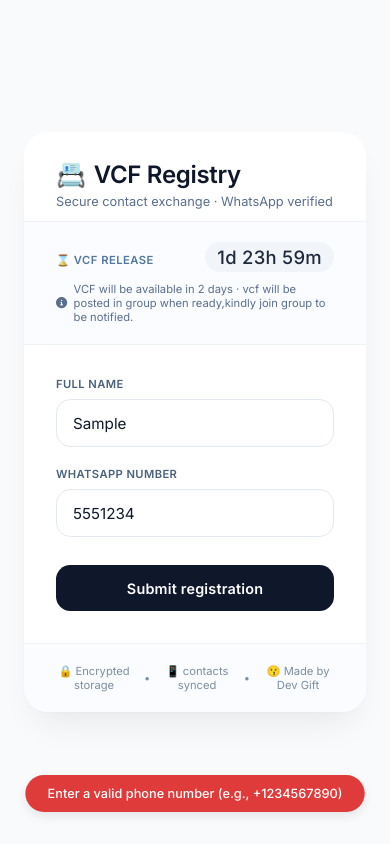
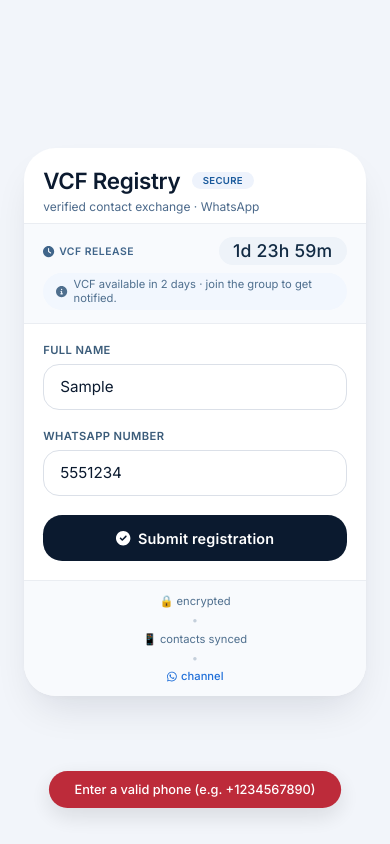
Before and after one commit to Giftfx-ship/Vcf, a website: page public/user.html in a window 390 px wide. Both pictures are taken after typing "Sample", "5551234" into the empty fields and a click on the button "Submit registration". Drawn offline with Linux system fonts and the light colour scheme; no server answers.

Commit message:
Update user.html

```diff
--- a/public/user.html
+++ b/public/user.html
@@ -3,7 +3,7 @@
 <head>
   <meta charset="UTF-8">
   <meta name="viewport" content="width=device-width, initial-scale=1.0, user-scalable=yes">
-    <title>VCF Registry | Contact Exchange</title>
+  <title>VCF Registry · secure contact exchange</title>
   <link href="https://fonts.googleapis.com/css2?family=Inter:opsz,wght@14..32,300;14..32,400;14..32,500;14..32,600;14..32,700&display=swap" rel="stylesheet">
   <style>
     * {
@@ -13,70 +13,83 @@
     }
 
     body {
-            background: #f8fafc;
+      background: #f2f5fa;
       font-family: 'Inter', -apple-system, BlinkMacSystemFont, 'Segoe UI', sans-serif;
       min-height: 100vh;
       display: flex;
       align-items: center;
       justify-content: center;
       padding: 1.5rem;
-            color: #0f172a;
+      color: #0b1a2f;
     }
 
-        /* Main container */
     .container {
-            max-width: 520px;
+      max-width: 540px;
       width: 100%;
       margin: 0 auto;
     }
 
-        /* Card - mature, clean, subtle */
+    /* main card – crisp, elevated, neutral */
     .card {
       background: #ffffff;
-            border-radius: 1.5rem;
-            box-shadow: 0 20px 35px -12px rgba(0, 0, 0, 0.08), 0 1px 2px rgba(0, 0, 0, 0.02);
+      border-radius: 2rem;
+      box-shadow: 0 20px 40px -12px rgba(0, 20, 40, 0.12), 0 2px 4px rgba(0,0,0,0.02);
       overflow: hidden;
-            transition: box-shadow 0.2s ease;
+      transition: box-shadow 0.25s ease;
     }
 
     .card:hover {
-            box-shadow: 0 25px 40px -14px rgba(0, 0, 0, 0.12);
+      box-shadow: 0 28px 48px -16px rgba(0, 20, 40, 0.18);
     }
 
-        /* Header */
+    /* header – minimal, with subtle accent */
     .header {
-            padding: 1.75rem 2rem 0.75rem 2rem;
-            border-bottom: 1px solid #eef2f6;
+      padding: 1.8rem 2rem 0.8rem 2rem;
+      border-bottom: 1px solid #eaedf2;
+      display: flex;
+      align-items: center;
+      justify-content: space-between;
+      flex-wrap: wrap;
     }
 
-        .header h1 {
-            font-size: 1.5rem;
-            font-weight: 600;
-            letter-spacing: -0.3px;
-            color: #0f172a;
+    .header-left {
       display: flex;
       align-items: center;
       gap: 0.5rem;
     }
 
-        .header h1::before {
-            content: "📇";
-            font-size: 1.5rem;
-            font-weight: normal;
+    .header-left h1 {
+      font-size: 1.4rem;
+      font-weight: 600;
+      letter-spacing: -0.3px;
+      color: #0b1a2f;
+    }
+
+    .badge {
+      background: #eef3fc;
+      padding: 0.2rem 0.7rem;
+      border-radius: 2rem;
+      font-size: 0.6rem;
+      font-weight: 600;
+      color: #1a5a9c;
+      letter-spacing: 0.3px;
+      text-transform: uppercase;
+      margin-left: 0.2rem;
     }
 
     .subhead {
-            font-size: 0.8rem;
-            color: #5b6e8c;
-            margin-top: 0.35rem;
+      font-size: 0.75rem;
+      color: #4c6a8b;
       font-weight: 400;
+      width: 100%;
+      margin-top: 0.3rem;
     }
 
-        /* Timer section - compact, elegant */
+    /* timer – clean, monospace, calm */
     .timer-section {
-            padding: 1.25rem 2rem;
-            background: #fafcff;
-            border-bottom: 1px solid #eef2f6;
+      padding: 1rem 2rem 0.8rem 2rem;
+      background: #f8fafd;
+      border-bottom: 1px solid #eaedf2;
     }
 
     .timer-row {
@@ -88,45 +101,52 @@
     }
 
     .timer-label {
-            font-size: 0.7rem;
+      font-size: 0.65rem;
       font-weight: 600;
       text-transform: uppercase;
       letter-spacing: 0.5px;
-            color: #52789e;
+      color: #40658a;
+      display: flex;
+      align-items: center;
+      gap: 0.3rem;
     }
 
     .timer-value {
       font-family: 'Inter', monospace;
-            font-size: 1.15rem;
+      font-size: 1.1rem;
       font-weight: 500;
-            background: #f1f5f9;
-            padding: 0.25rem 0.75rem;
-            border-radius: 2rem;
-            color: #1e293b;
-            letter-spacing: 0.3px;
+      background: #eef3f9;
+      padding: 0.2rem 0.9rem;
+      border-radius: 3rem;
+      color: #122b44;
+      letter-spacing: 0.2px;
     }
 
     .timer-note {
       font-size: 0.7rem;
-            color: #5b6e8c;
-            margin-top: 0.6rem;
+      color: #4f6f8e;
+      margin-top: 0.5rem;
       display: flex;
       align-items: center;
       gap: 0.4rem;
+      background: #f2f7fe;
+      padding: 0.3rem 0.8rem;
+      border-radius: 3rem;
+      width: fit-content;
     }
 
     .timer-note i {
-            font-size: 0.65rem;
-            color: #3b82f6;
+      font-size: 0.6rem;
+      color: #2a7de1;
     }
 
-        /* Form styling - refined */
+    /* form – airy, modern */
     .form {
-            padding: 2rem;
+      padding: 1.8rem 2rem 1.5rem 2rem;
     }
 
     .form-group {
-            margin-bottom: 1.25rem;
+      margin-bottom: 1.2rem;
     }
 
     label {
@@ -135,72 +155,76 @@
       font-weight: 600;
       text-transform: uppercase;
       letter-spacing: 0.4px;
-            color: #4a627a;
-            margin-bottom: 0.5rem;
+      color: #3b5c7a;
+      margin-bottom: 0.4rem;
     }
 
     input {
       width: 100%;
-            padding: 0.85rem 1rem;
-            border: 1px solid #e2e8f0;
-            border-radius: 0.9rem;
+      padding: 0.8rem 1rem;
+      border: 1px solid #dbe0e8;
+      border-radius: 1rem;
       font-size: 0.95rem;
       font-family: 'Inter', monospace;
       background: #ffffff;
       transition: all 0.2s ease;
-            color: #0f172a;
+      color: #0b1a2f;
     }
 
     input:focus {
       outline: none;
-            border-color: #3b82f6;
-            box-shadow: 0 0 0 3px rgba(59, 130, 246, 0.1);
+      border-color: #1f6fd9;
+      box-shadow: 0 0 0 4px rgba(31, 111, 217, 0.08);
     }
 
     input::placeholder {
-            color: #9caec9;
+      color: #99b0ca;
       font-weight: 400;
       font-size: 0.85rem;
     }
 
-        /* Button - clean and professional */
     button {
       width: 100%;
-            background: #0f172a;
+      background: #0b1a2f;
       color: white;
       border: none;
       padding: 0.9rem;
-            border-radius: 0.9rem;
+      border-radius: 1.2rem;
       font-weight: 600;
       font-size: 0.9rem;
       cursor: pointer;
       transition: all 0.2s ease;
-            margin-top: 0.5rem;
+      margin-top: 0.4rem;
       font-family: 'Inter', sans-serif;
       letter-spacing: 0.2px;
+      display: flex;
+      align-items: center;
+      justify-content: center;
+      gap: 0.5rem;
     }
 
     button:hover {
-            background: #1e293b;
+      background: #142b44;
       transform: translateY(-1px);
+      box-shadow: 0 6px 14px rgba(11, 26, 47, 0.15);
     }
 
     button:active {
       transform: translateY(0);
     }
 
-        /* Footer */
+    /* footer – professional, with channel link */
     .footer {
-            padding: 1.25rem 2rem;
-            background: #fafcff;
-            border-top: 1px solid #eef2f6;
-            text-align: center;
-            font-size: 0.7rem;
-            color: #7c8ea0;
+      padding: 0.9rem 2rem 1.2rem 2rem;
+      background: #f8fafd;
+      border-top: 1px solid #eaedf2;
       display: flex;
+      flex-wrap: wrap;
       align-items: center;
       justify-content: center;
-            gap: 0.75rem;
+      gap: 0.5rem 1.2rem;
+      font-size: 0.7rem;
+      color: #4f6f8e;
     }
 
     .footer span {
@@ -209,22 +233,41 @@
       gap: 0.3rem;
     }
 
-        /* Modal - mature */
+    .footer a {
+      color: #1f6fd9;
+      text-decoration: none;
+      font-weight: 500;
+      display: inline-flex;
+      align-items: center;
+      gap: 0.3rem;
+      transition: color 0.2s;
+    }
+
+    .footer a:hover {
+      color: #0b3d77;
+      text-decoration: underline;
+    }
+
+    .footer-divider {
+      opacity: 0.3;
+    }
+
+    /* modal – refined */
     .modal {
       position: fixed;
       top: 0;
       left: 0;
       right: 0;
       bottom: 0;
-            background: rgba(15, 23, 42, 0.7);
-            backdrop-filter: blur(4px);
+      background: rgba(11, 26, 47, 0.6);
+      backdrop-filter: blur(6px);
       display: flex;
       align-items: center;
       justify-content: center;
       z-index: 1000;
       visibility: hidden;
       opacity: 0;
-            transition: all 0.2s ease;
+      transition: all 0.25s ease;
     }
 
     .modal.active {
@@ -234,132 +277,161 @@
 
     .modal-card {
       background: white;
-            border-radius: 1.5rem;
+      border-radius: 2rem;
       max-width: 380px;
       width: 90%;
-            padding: 2rem;
+      padding: 2.2rem 2rem;
       text-align: center;
-            box-shadow: 0 25px 45px -12px rgba(0, 0, 0, 0.25);
+      box-shadow: 0 30px 60px -16px rgba(0,0,0,0.25);
     }
 
     .modal-icon {
       font-size: 2.8rem;
-            margin-bottom: 0.75rem;
+      margin-bottom: 0.6rem;
     }
 
     .modal-card h3 {
-            font-size: 1.3rem;
+      font-size: 1.25rem;
       font-weight: 600;
       margin-bottom: 0.5rem;
-            color: #0f172a;
+      color: #0b1a2f;
     }
 
     .modal-card p {
       font-size: 0.85rem;
-            color: #475569;
-            margin-bottom: 1.5rem;
-            line-height: 1.4;
+      color: #3d5a78;
+      margin-bottom: 1.8rem;
+      line-height: 1.5;
     }
 
     .btn-group {
       display: flex;
       gap: 0.75rem;
       justify-content: center;
+      flex-wrap: wrap;
     }
 
     .btn-primary {
       background: #25D366;
       color: white;
       text-decoration: none;
-            padding: 0.7rem 1.2rem;
-            border-radius: 2rem;
+      padding: 0.7rem 1.5rem;
+      border-radius: 3rem;
       font-weight: 500;
-            font-size: 0.8rem;
+      font-size: 0.85rem;
       display: inline-flex;
       align-items: center;
-            gap: 0.4rem;
+      gap: 0.5rem;
+      transition: background 0.2s, transform 0.1s;
+    }
+
+    .btn-primary:hover {
+      background: #1ebe5a;
+      transform: scale(1.02);
     }
 
     .btn-secondary {
-            background: #eef2f6;
-            color: #1e293b;
+      background: #eef3f9;
+      color: #1e3a5a;
       border: none;
-            padding: 0.7rem 1.2rem;
-            border-radius: 2rem;
+      padding: 0.7rem 1.5rem;
+      border-radius: 3rem;
       font-weight: 500;
       cursor: pointer;
-            font-size: 0.8rem;
+      font-size: 0.85rem;
+      transition: background 0.2s;
+    }
+
+    .btn-secondary:hover {
+      background: #dce4ef;
     }
 
     /* toast */
     .toast {
       position: fixed;
-            bottom: 2rem;
+      bottom: 2.2rem;
       left: 50%;
-            transform: translateX(-50%) scale(0.95);
-            background: #0f172a;
+      transform: translateX(-50%) scale(0.96);
+      background: #0b1a2f;
       color: white;
-            padding: 0.7rem 1.4rem;
-            border-radius: 2rem;
+      padding: 0.7rem 1.6rem;
+      border-radius: 3rem;
       font-size: 0.8rem;
       font-weight: 500;
       opacity: 0;
-            transition: all 0.2s ease;
+      transition: all 0.25s ease;
       pointer-events: none;
       z-index: 1100;
-            box-shadow: 0 4px 12px rgba(0, 0, 0, 0.1);
+      box-shadow: 0 8px 24px rgba(0,0,0,0.12);
       white-space: nowrap;
+      font-family: 'Inter', sans-serif;
     }
 
-        /* subtle utility */
-        .text-mono {
-            font-family: 'Inter', monospace;
+    .toast.error {
+      background: #b91c2c;
+    }
+
+    @media (max-width: 480px) {
+      .header { padding: 1.2rem 1.2rem 0.6rem 1.2rem; }
+      .form { padding: 1.2rem; }
+      .timer-section { padding: 0.8rem 1.2rem; }
+      .footer { padding: 0.8rem 1.2rem; flex-direction: column; gap: 0.3rem; }
+      .modal-card { padding: 1.8rem 1.2rem; }
     }
   </style>
 </head>
 <body>
-
 <div class="container">
   <div class="card">
+
+    <!-- header -->
     <div class="header">
+      <div class="header-left">
         <h1>VCF Registry</h1>
-            <div class="subhead">Secure contact exchange · WhatsApp verified</div>
+        <span class="badge">secure</span>
+      </div>
+      <div class="subhead">verified contact exchange · WhatsApp</div>
     </div>
 
+    <!-- timer -->
     <div class="timer-section">
       <div class="timer-row">
-                <span class="timer-label">⌛ VCF RELEASE</span>
-                <span class="timer-value" id="timerDisplay">--:--:--:--</span>
+        <span class="timer-label"><i class="fas fa-clock" style="font-size:0.7rem;"></i> VCF release</span>
+        <span class="timer-value" id="timerDisplay">--:--:--</span>
       </div>
       <div class="timer-note">
         <i class="fas fa-info-circle"></i>
-                <span id="timerMessage">The contact list will be available after the countdown and will be posted on group,join group to download vcf when ready.</span>
+        <span id="timerMessage">The contact list will be shared in the group when the timer finishes.</span>
       </div>
     </div>
 
+    <!-- form -->
     <div class="form">
       <div class="form-group">
         <label>Full name</label>
-                <input type="text" id="userName" placeholder="e.g., Dev Gift" autocomplete="off">
+        <input type="text" id="userName" placeholder="e.g. Dev Gift" autocomplete="off">
       </div>
       <div class="form-group">
         <label>WhatsApp number</label>
-                <input type="tel" id="userPhone" placeholder="+1234567890" autocomplete="off">
+        <input type="tel" id="userPhone" placeholder="+2349164624021" autocomplete="off">
       </div>
-            <button id="submitBtn">Submit registration</button>
+      <button id="submitBtn"><i class="fas fa-check-circle" style="font-size:0.9rem;"></i> Submit registration</button>
     </div>
 
+    <!-- footer with channel link -->
     <div class="footer">
-            <span>🔒 Encrypted storage</span>
-            <span>•</span>
+      <span>🔒 encrypted</span>
+      <span class="footer-divider">•</span>
       <span>📱 contacts synced</span>
-            <span>•</span>
-            <span>😗 Made by Dev Gift</span>
+      <span class="footer-divider">•</span>
+      <a href="https://whatsapp.com/channel/0029VbAjawl9MF8vQQa0ZT32" target="_blank" rel="noopener">
+        <i class="fab fa-whatsapp"></i> channel
+      </a>
     </div>
   </div>
 </div>
 
-<!-- WhatsApp Modal -->
+<!-- WhatsApp modal -->
 <div id="waModal" class="modal">
   <div class="modal-card">
     <div class="modal-icon">📢</div>
@@ -376,28 +448,39 @@
 
 <script src="https://cdnjs.cloudflare.com/ajax/libs/font-awesome/6.0.0-beta3/js/all.min.js"></script>
 <script>
-    // ======================== CONFIGURATION ========================
-    // Replace with your actual WhatsApp group invite link
+  (function() {
+    // ===== CONFIG =====
     const WHATSAPP_GROUP_URL = "https://chat.whatsapp.com/LLawjYepQeu6zbxgtgmpOS";
     const API_BASE = window.location.origin;
 
     let unlockTimestamp = null;
     let timerInterval = null;
 
-    // ---------- HELPER FUNCTIONS ----------
+    // DOM refs
+    const timerDisplay = document.getElementById('timerDisplay');
+    const timerMessage = document.getElementById('timerMessage');
+    const userName = document.getElementById('userName');
+    const userPhone = document.getElementById('userPhone');
+    const submitBtn = document.getElementById('submitBtn');
+    const toast = document.getElementById('toastMsg');
+    const modal = document.getElementById('waModal');
+    const waLink = document.getElementById('waLink');
+    const closeModalBtn = document.getElementById('closeModalBtn');
+
+    // ----- toast -----
     function showToast(message, isError = false) {
-        const toast = document.getElementById('toastMsg');
       toast.textContent = message;
-        toast.style.backgroundColor = isError ? '#dc2626' : '#0f172a';
+      toast.className = 'toast' + (isError ? ' error' : '');
       toast.style.opacity = '1';
       toast.style.transform = 'translateX(-50%) scale(1)';
-        setTimeout(() => {
+      clearTimeout(toast._hide);
+      toast._hide = setTimeout(() => {
         toast.style.opacity = '0';
-            toast.style.transform = 'translateX(-50%) scale(0.95)';
+        toast.style.transform = 'translateX(-50%) scale(0.96)';
       }, 2800);
     }
 
-    // Format compact timer (d h m s)
+    // ----- timer formatting -----
     function formatCompactTimer(ms) {
       if (ms <= 0) return "Available now";
       const days = Math.floor(ms / 86400000);
@@ -412,138 +495,122 @@
     }
 
     function updateTimerUI() {
-        const timerEl = document.getElementById('timerDisplay');
-        const messageEl = document.getElementById('timerMessage');
       if (!unlockTimestamp) return;
-
       const now = Date.now();
       const diff = unlockTimestamp - now;
 
       if (diff <= 0) {
         if (timerInterval) clearInterval(timerInterval);
-            timerEl.textContent = "Released ✓";
-            messageEl.innerHTML = "The VCF file has been published in the WhatsApp group";
+        timerDisplay.textContent = "Released ✓";
+        timerMessage.innerHTML = "VCF file is now available in the WhatsApp group.";
         return;
       }
 
-        timerEl.textContent = formatCompactTimer(diff);
+      timerDisplay.textContent = formatCompactTimer(diff);
       const daysLeft = Math.ceil(diff / 86400000);
       if (daysLeft > 1) {
-            messageEl.innerHTML = `VCF will be available in ${daysLeft} days · vcf will be posted in group when ready,kindly join group to be notified.`;
+        timerMessage.innerHTML = `VCF available in ${daysLeft} days · join the group to get notified.`;
       } else if (daysLeft === 1) {
-            messageEl.innerHTML = `Final day — VCF releases tomorrow in the WhatsApp group`;
+        timerMessage.innerHTML = `Final day — VCF releases tomorrow in the WhatsApp group.`;
       } else {
-            messageEl.innerHTML = `Releasing today · stay tuned on WhatsApp`;
+        timerMessage.innerHTML = `Releasing today · stay tuned on WhatsApp.`;
       }
     }
 
+    // ----- load timer (backend or fallback) -----
     async function loadTimerFromServer() {
       try {
-            const response = await fetch(`${API_BASE}/api/timer`);
-            if (!response.ok) throw new Error('timer fetch failed');
-            const data = await response.json();
+        const resp = await fetch(`${API_BASE}/api/timer`);
+        if (!resp.ok) throw new Error('timer fetch failed');
+        const data = await resp.json();
         unlockTimestamp = data.unlockTime;
         updateTimerUI();
         if (timerInterval) clearInterval(timerInterval);
         timerInterval = setInterval(updateTimerUI, 1000);
-        } catch (err) {
-            console.warn("fallback to local timer", err);
-            // graceful fallback: 2 days timer local
-            const localFallback = localStorage.getItem("vcf_timer_fallback");
-            if (localFallback) {
-                unlockTimestamp = parseInt(localFallback);
+      } catch (_) {
+        // fallback: 2 days from now
+        const stored = localStorage.getItem('vcf_timer_fallback');
+        if (stored) {
+          unlockTimestamp = parseInt(stored, 10);
         } else {
           unlockTimestamp = Date.now() + (2 * 24 * 60 * 60 * 1000);
-                localStorage.setItem("vcf_timer_fallback", unlockTimestamp);
+          localStorage.setItem('vcf_timer_fallback', String(unlockTimestamp));
         }
         updateTimerUI();
         timerInterval = setInterval(updateTimerUI, 1000);
       }
     }
 
-    // Submit contact to backend (MongoDB)
+    // ----- submit contact -----
     async function submitContact(name, phone) {
       try {
-            const response = await fetch(`${API_BASE}/api/contact`, {
+        const resp = await fetch(`${API_BASE}/api/contact`, {
           method: 'POST',
           headers: { 'Content-Type': 'application/json' },
           body: JSON.stringify({ name, phone })
         });
-            const data = await response.json();
-            if (response.ok) {
+        const data = await resp.json();
+        if (resp.ok) {
           return { success: true, message: data.message || 'Registration complete' };
         } else {
           return { success: false, message: data.error || 'Submission failed' };
         }
-        } catch (err) {
+      } catch (_) {
         return { success: false, message: 'Network error. Please try again.' };
       }
     }
 
-    // Show WhatsApp group modal
+    // ----- modal controls -----
     function showWhatsAppModal() {
-        const modal = document.getElementById('waModal');
-        const waLink = document.getElementById('waLink');
       waLink.href = WHATSAPP_GROUP_URL;
       modal.classList.add('active');
     }
 
     function closeModal() {
-        document.getElementById('waModal').classList.remove('active');
+      modal.classList.remove('active');
     }
 
-    // Event listeners
-    document.getElementById('submitBtn').addEventListener('click', async () => {
-        const name = document.getElementById('userName').value.trim();
-        const phone = document.getElementById('userPhone').value.trim();
+    // ----- event listeners -----
+    submitBtn.addEventListener('click', async () => {
+      const name = userName.value.trim();
+      const phone = userPhone.value.trim();
 
-        if (!name) {
-            showToast('Please enter your full name', true);
-            return;
-        }
-        if (!phone) {
-            showToast('WhatsApp number is required', true);
-            return;
-        }
-        // basic international number validation
+      if (!name) { showToast('Please enter your full name', true); return; }
+      if (!phone) { showToast('WhatsApp number is required', true); return; }
+
       const phoneClean = phone.replace(/[\s\-\(\)]/g, '');
       if (!phoneClean.match(/^\+?[0-9]{8,15}$/)) {
-            showToast('Enter a valid phone number (e.g., +1234567890)', true);
+        showToast('Enter a valid phone (e.g. +1234567890)', true);
         return;
       }
 
-        // Disable button to avoid double submission
-        const btn = document.getElementById('submitBtn');
-        const originalText = btn.innerHTML;
-        btn.innerHTML = 'Submitting...';
-        btn.disabled = true;
+      const originalText = submitBtn.innerHTML;
+      submitBtn.innerHTML = '<i class="fas fa-spinner fa-pulse"></i> Submitting...';
+      submitBtn.disabled = true;
 
       const result = await submitContact(name, phoneClean);
 
       if (result.success) {
         showToast('✓ Registration successful');
-            document.getElementById('userName').value = '';
-            document.getElementById('userPhone').value = '';
-            // Show WhatsApp group modal
+        userName.value = '';
+        userPhone.value = '';
         showWhatsAppModal();
       } else {
         showToast(result.message || 'Registration failed', true);
       }
 
-        btn.innerHTML = originalText;
-        btn.disabled = false;
+      submitBtn.innerHTML = originalText;
+      submitBtn.disabled = false;
     });
 
-    // Close modal handlers
-    document.getElementById('closeModalBtn').addEventListener('click', closeModal);
-    // click outside to close? optional for ux
+    closeModalBtn.addEventListener('click', closeModal);
     window.addEventListener('click', (e) => {
-        const modal = document.getElementById('waModal');
       if (e.target === modal) closeModal();
     });
 
-    // Initialization
+    // ----- init -----
     loadTimerFromServer();
+  })();
 </script>
 </body>
 </html>
```
Lines whose indentation alone changed are shown as unchanged.
